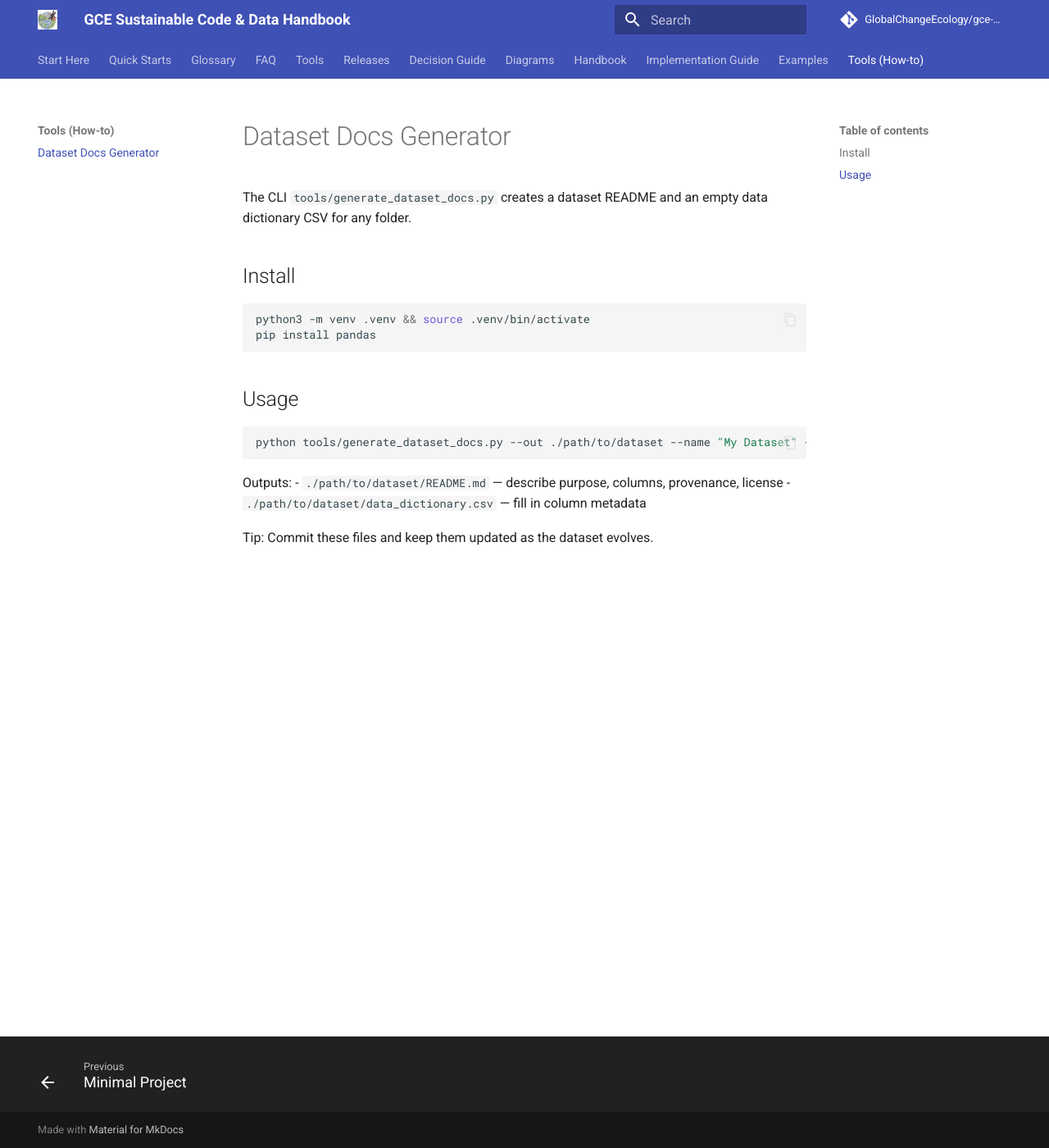
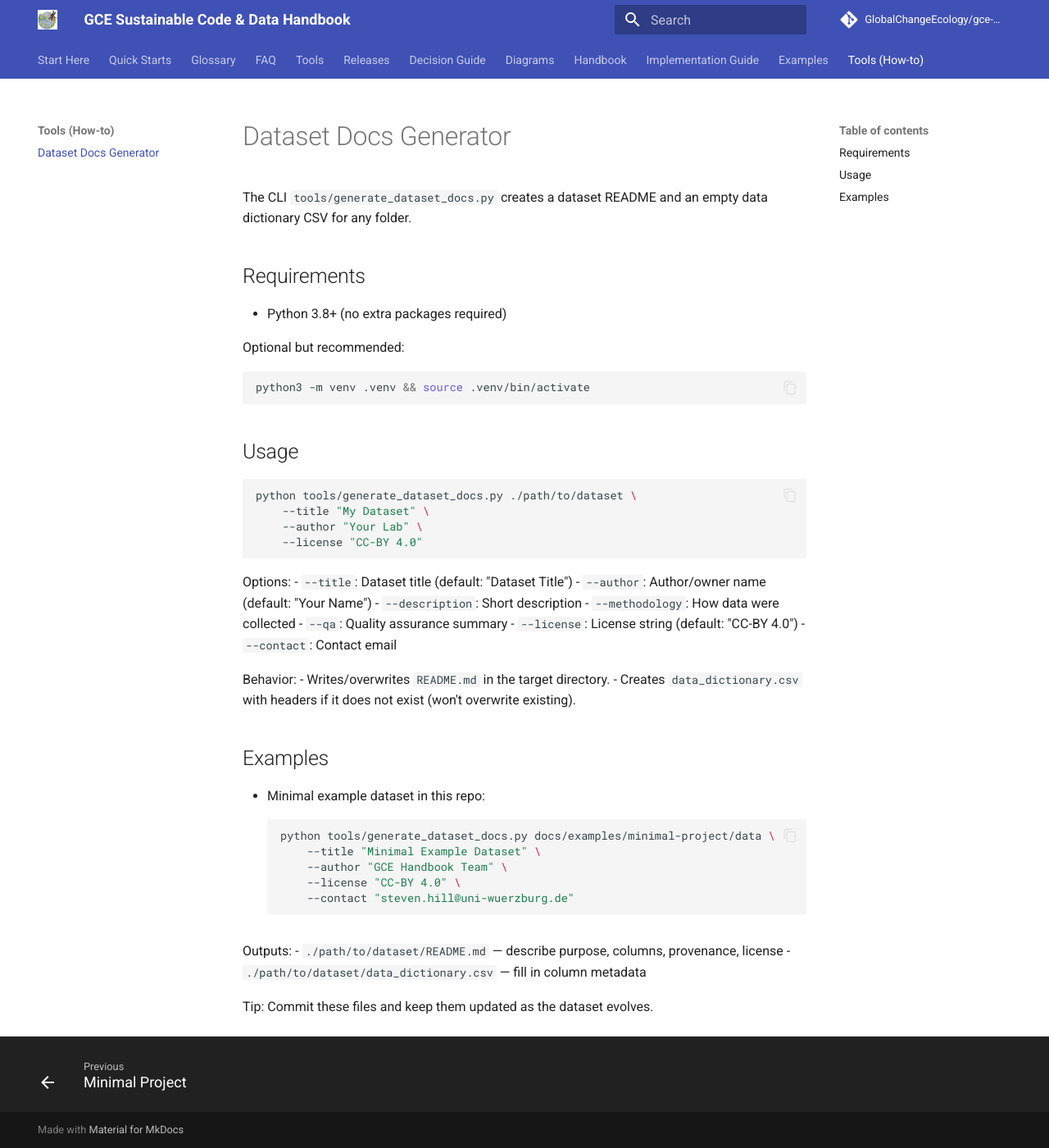
Before and after one commit to GlobalChangeEcology/gce-sustainable-code-and-data-handbook, an MkDocs documentation site: the page built from docs/tools/generator.md, in a window 1280 px wide and 1400 px high. Shown: the whole window at 82% size. Built offline with MkDocs 1.6.1 and Material for MkDocs 9.7.7, drawn with Linux system fonts in a browser that asks for light colours; comment, search, counter and statistics services are not loaded.

Commit message:
Docs: fix dataset generator usage and options

````diff
--- a/docs/tools/generator.md
+++ b/docs/tools/generator.md
@@ -2,15 +2,43 @@
 
 The CLI `tools/generate_dataset_docs.py` creates a dataset README and an empty data dictionary CSV for any folder.
 
-## Install
+## Requirements
+- Python 3.8+ (no extra packages required)
+
+Optional but recommended:
 ```bash
 python3 -m venv .venv && source .venv/bin/activate
-pip install pandas
 ```
 
 ## Usage
 ```bash
-python tools/generate_dataset_docs.py --out ./path/to/dataset --name "My Dataset" --owner "Your Lab" --license "CC BY 4.0"
+python tools/generate_dataset_docs.py ./path/to/dataset \
+	--title "My Dataset" \
+	--author "Your Lab" \
+	--license "CC-BY 4.0"
+```
+
+Options:
+- `--title`: Dataset title (default: "Dataset Title")
+- `--author`: Author/owner name (default: "Your Name")
+- `--description`: Short description
+- `--methodology`: How data were collected
+- `--qa`: Quality assurance summary
+- `--license`: License string (default: "CC-BY 4.0")
+- `--contact`: Contact email
+
+Behavior:
+- Writes/overwrites `README.md` in the target directory.
+- Creates `data_dictionary.csv` with headers if it does not exist (won't overwrite existing).
+
+## Examples
+- Minimal example dataset in this repo:
+```bash
+python tools/generate_dataset_docs.py docs/examples/minimal-project/data \
+	--title "Minimal Example Dataset" \
+	--author "GCE Handbook Team" \
+	--license "CC-BY 4.0" \
+	--contact "steven.hill@uni-wuerzburg.de"
 ```
 
 Outputs:
````
